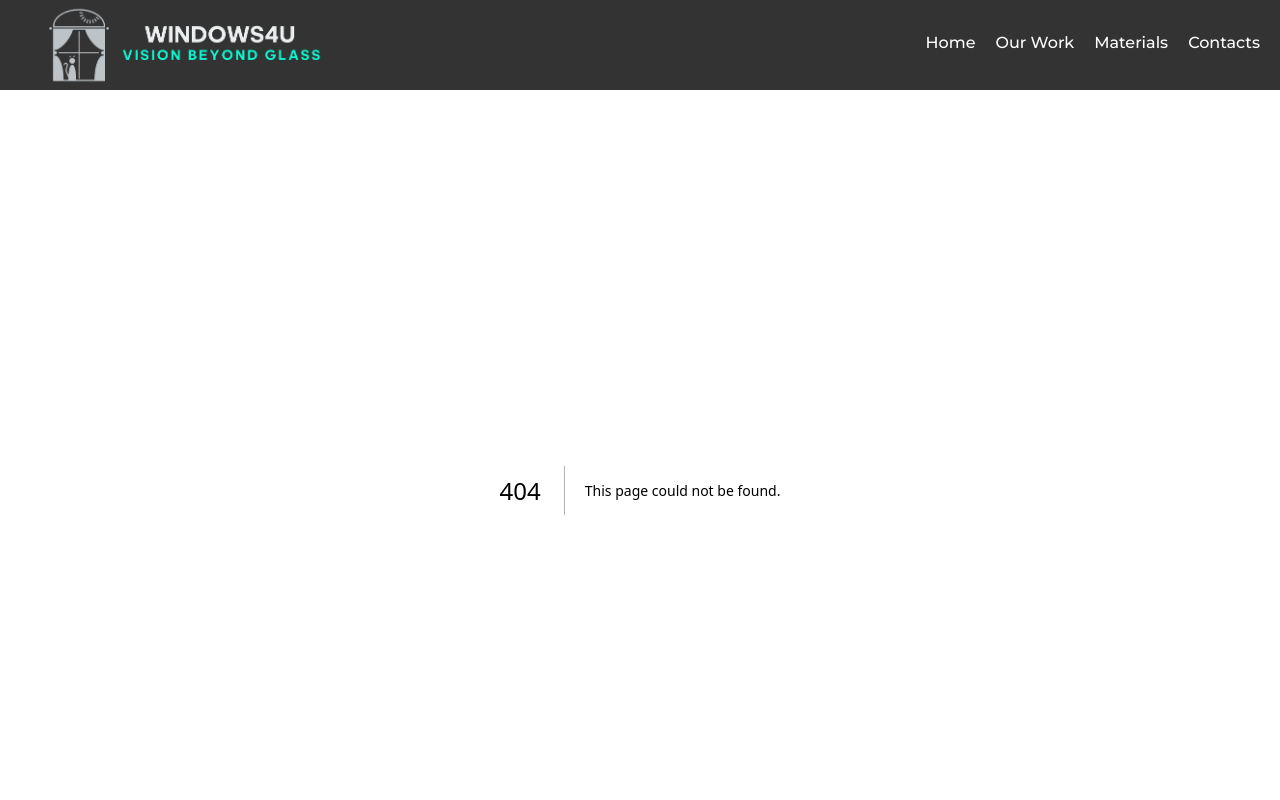
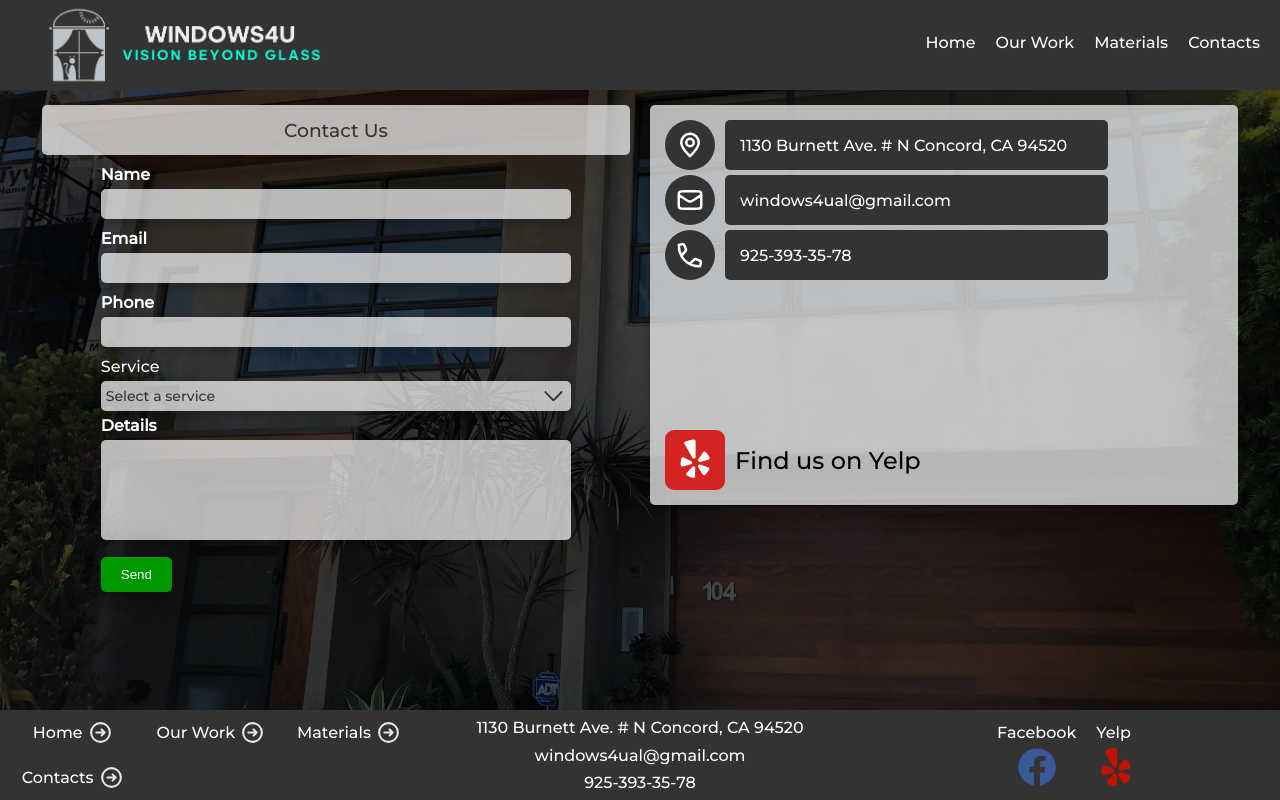
Before and after one commit to neri96/babwc, a Next.js app: page /contacts in a window 1280 px wide. Before the commit this address had no page. Shown: the top 800 px of the page. Built offline with nearby package versions, Linux system fonts and the light colour scheme; a web font is replaced by a local one.

Commit message:
added contact page

```diff
--- /dev/null
+++ b/src/app/contacts/page.tsx
@@ -0,0 +1,22 @@
+import type { Metadata } from "next";
+
+import { ContactContainer } from "../components/features/Contact";
+
+import PageLayout from "../components/ui/PageLayout";
+
+export const metadata: Metadata = {
+  title: "Contacts",
+  alternates: {
+    canonical: "/contacts",
+  },
+};
+
+const Contact = () => {
+  return (
+    <PageLayout>
+      <ContactContainer />
+    </PageLayout>
+  );
+};
+
+export default Contact;
```
